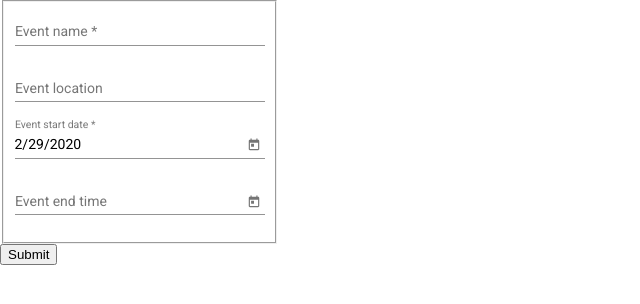
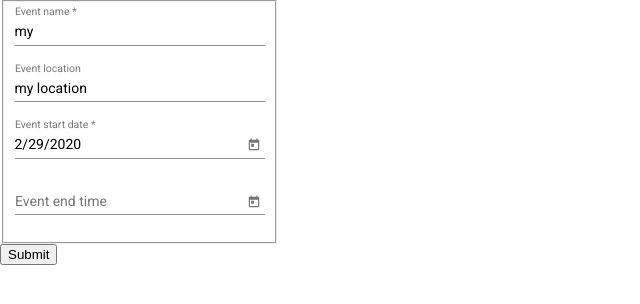
Before and after one commit to gparlakov/forms-typed, an Angular app: page / in a window 1280 px wide. Shown: the top 304 px of the page, without its empty margins (0-640 px from the left). Built offline with nearby package versions, Linux system fonts and the light colour scheme.

Commit message:
seems like I got it to work

```diff
--- a/src/app/event-form/event-form.component.ts
+++ b/src/app/event-form/event-form.component.ts
@@ -1,6 +1,6 @@
 import { Component, OnInit, Optional, Self } from '@angular/core';
 import { ControlValueAccessor, FormControl, NgControl, Validators } from '@angular/forms';
-import { typedFormGroup, forEachControlIn } from '../shared/forms-util';
+import { typedFormGroup, forEachControlIn, typedFormControl } from '../shared/forms-util';
 import { EventForm } from './event-form.model';
 
 @Component({
@@ -11,9 +11,9 @@ import { EventForm } from './event-form.model';
 export class EventFormComponent implements OnInit, ControlValueAccessor {
   form = typedFormGroup<EventForm>({
     eventName: new FormControl(null, Validators.required),
-    location: new FormControl(),
-    dateStart: new FormControl(new Date()),
-    dateEnd: new FormControl()
+    location: typedFormControl('1'),
+    dateStart: typedFormControl(new Date()),
+    dateEnd: typedFormControl()
   });
   callingOnTouchFromBelow: boolean;
 
--- a/src/app/party-form/party-form.component.ts
+++ b/src/app/party-form/party-form.component.ts
@@ -1,7 +1,13 @@
 import { Component, OnInit } from '@angular/core';
-import { typedFormGroup, forEachControlIn, TypedFormControl } from '../shared/forms-util';
+import {
+  typedFormGroup,
+  forEachControlIn,
+  TypedFormControl,
+  TypedFormGroup,
+  typedFormControl
+} from '../shared/forms-util';
 import { PartyForm } from './party-form.model';
-import { FormControl } from '@angular/forms';
+import { FormControl, FormGroup } from '@angular/forms';
 import { take } from 'rxjs/operators';
 import { EventForm } from '../event-form/event-form.model';
 
@@ -12,9 +18,14 @@ import { EventForm } from '../event-form/event-form.model';
 })
 export class PartyFormComponent implements OnInit {
   form = typedFormGroup<PartyForm>({
-    event: new FormControl({}) as TypedFormControl<EventForm>,
+    event: typedFormControl({
+      location: 'my location',
+      dateStart: new Date(),
+      eventName: 'my'
+    } as EventForm),
     invitees: new FormControl()
   });
+
   submitting = false;
 
   constructor() {}
@@ -32,6 +43,7 @@ export class PartyFormComponent implements OnInit {
     } else if (this.form.valid) {
       // do submit
       this.submitting = false;
+      console.log(this.form.value);
     } else {
       this.submitting = false;
     }
--- a/src/app/shared/forms-util.ts
+++ b/src/app/shared/forms-util.ts
@@ -1,4 +1,12 @@
-import { FormGroup, AbstractControl, FormArray, Validators, FormControl } from '@angular/forms';
+import {
+  FormGroup,
+  AbstractControl,
+  FormArray,
+  Validators,
+  FormControl,
+  ValidatorFn,
+  AsyncValidatorFn
+} from '@angular/forms';
 import { Observable } from 'rxjs';
 
 export type Methods = keyof Pick<
@@ -94,31 +102,39 @@ export function forEachControlIn(form: FormGroupLike | FormArrayLike) {
   return composer;
 }
 
-export function typedFormGroup<K>(
-  controls: { [key in keyof K]: AbstractControl }
-): {
-  controls: { [Key in keyof typeof controls]: AbstractControl };
+export interface TypedFormGroup<K> extends Omit<FormGroup, 'valueChanges' | 'controls' | 'statusChanges'> {
+  controls: { [Key in keyof K]: TypedFormControl<K[Key]> };
   valueChanges: Observable<K>;
   statusChanges: Observable<'VALID' | 'INVALID' | 'PENDING' | 'DISABLED'>;
-} & Omit<FormGroup, 'valueChanges' | 'controls' | 'statusChanges'> {
+}
+
+export function typedFormGroup<K>(controls: { [key in keyof K]: TypedFormControl<K[key]> }): TypedFormGroup<K> {
   return new FormGroup(controls) as any;
 }
 
-export type TypedFormControl<K> = {
+export interface TypedFormControl<K> extends AbstractControl {
   valueChanges: Observable<K>;
   statusChanges: Observable<'VALID' | 'INVALID' | 'PENDING' | 'DISABLED'>;
-} & Omit<AbstractControl, 'valueChanges' | 'statusChanges'>;
+}
 
-// // tslint:disable-next-line:interface-over-type-literal
-// export type Model = {
-//   name: string;
-//   email: string;
-// };
+export function typedFormControl<T>(
+  v?: T,
+  validators?: ValidatorFn,
+  asyncValidators?: AsyncValidatorFn
+): TypedFormControl<T> {
+  return new FormControl(v, validators, asyncValidators);
+}
 
-// const f = typedFormGroup<Model>({ name: new FormControl(), email: new FormControl() });
-// f.valueChanges.subscribe(v => console.log(v));
-// console.log(f.controls.email);
+// tslint:disable-next-line:interface-over-type-literal
+export type Model = {
+  name: string;
+  email: string;
+};
+
+const f = typedFormGroup<Model>({ name: new FormControl(), email: new FormControl() });
+f.valueChanges.subscribe(v => console.log(v));
+console.log(f.controls.email);
 
 // const f1 = new FormGroup({ t: new FormControl() });
-// console.log(f1.controls.any.value);
+// console.log(f1.controls.any.value); // will break runtime
 // f1.valueChanges.subscribe(v => console.log(v));
```
